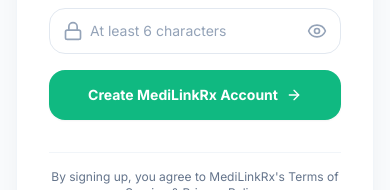
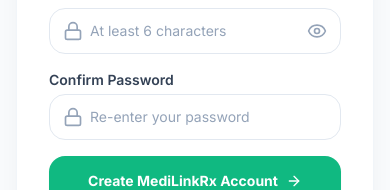
Before and after one commit to Mousumiparida123456/MEDILINK, a React (Vite) app: page /register in a window 390 px wide. Shown: the part 723-913 px from the top of the page. Built offline with nearby package versions, Linux system fonts and the light colour scheme; no server answers.

Commit message:
Enforce strict patient account login verification, Indian 10-digit mobile regex, confirm password, and duplicate checks

```diff
--- a/src/pages/Register.tsx
+++ b/src/pages/Register.tsx
@@ -13,6 +13,7 @@
     email: '',
     phone: '',
     password: '',
+    confirmPassword: '',
     role: 'user' as UserRole,
     pharmacyName: '',
     licenceNumber: '',
@@ -34,7 +35,7 @@
 
     const trimmedEmail = formData.email.trim().toLowerCase();
 
-    if (!formData.name || !trimmedEmail || !formData.password) {
+    if (!formData.name || !trimmedEmail || !formData.phone || !formData.password || !formData.confirmPassword) {
       setError('Please fill in all required fields.');
       setLoading(false);
       return;
@@ -46,14 +47,20 @@
       return;
     }
 
-    if (!formData.phone || !isValidPhoneNumber(formData.phone)) {
-      setError('Please enter a valid 10-digit mobile phone number (e.g. 9876543210).');
+    if (!isValidPhoneNumber(formData.phone)) {
+      setError('Please enter a valid 10-digit Indian mobile number.');
       setLoading(false);
       return;
     }
 
     if (formData.password.length < 6) {
       setError('Password must be at least 6 characters long.');
+      setLoading(false);
+      return;
+    }
+
+    if (formData.password !== formData.confirmPassword) {
+      setError('Passwords do not match.');
       setLoading(false);
       return;
     }
@@ -358,6 +365,25 @@
             </div>
           </div>
 
+          {/* Confirm Password */}
+          <div>
+            <label className="block text-sm font-semibold text-slate-700 mb-1">Confirm Password</label>
+            <div className="relative">
+              <div className="absolute inset-y-0 left-0 pl-3.5 flex items-center pointer-events-none text-slate-400">
+                <Lock className="h-5 w-5" />
+              </div>
+              <input
+                type={showPassword ? 'text' : 'password'}
+                required
+                minLength={6}
+                value={formData.confirmPassword}
+                onChange={(e) => setFormData({ ...formData, confirmPassword: e.target.value })}
+                className="pl-10 pr-10 block w-full rounded-xl border border-slate-200 py-3 text-slate-900 placeholder:text-slate-400 focus:outline-none focus:ring-2 focus:ring-primary/50 focus:border-primary transition-all text-sm"
+                placeholder="Re-enter your password"
+              />
+            </div>
+          </div>
+
           {/* Submit Button */}
           <button
             type="submit"
--- a/src/utils/accountStore.ts
+++ b/src/utils/accountStore.ts
@@ -58,14 +58,22 @@
 
 export const registerNewAccount = (newAcc: RegisteredAccount): { success: boolean; message?: string } => {
   const cleanEmail = newAcc.email.trim().toLowerCase();
+  const cleanPhone = newAcc.phone.trim();
   const accounts = getRegisteredAccounts();
-  const exists = accounts.some((acc) => acc.email.toLowerCase() === cleanEmail);
 
-  if (exists) {
-    return { success: false, message: 'An account with this email already exists.' };
+  const emailExists = accounts.some((acc) => acc.email.toLowerCase() === cleanEmail);
+  if (emailExists) {
+    return { success: false, message: 'An account with this email already exists. Please login instead.' };
   }
 
-  const updated = [...accounts, { ...newAcc, email: cleanEmail }];
+  if (newAcc.role === 'user') {
+    const phoneExists = accounts.some((acc) => acc.role === 'user' && acc.phone.trim() === cleanPhone);
+    if (phoneExists) {
+      return { success: false, message: 'An account with this mobile number already exists.' };
+    }
+  }
+
+  const updated = [...accounts, { ...newAcc, email: cleanEmail, phone: cleanPhone }];
   try {
     localStorage.setItem(REGISTERED_ACCOUNTS_KEY, JSON.stringify(updated));
   } catch (err) {
--- a/src/utils/validation.ts
+++ b/src/utils/validation.ts
@@ -1,29 +1,12 @@
 /**
- * Strict Phone Number Validation
- * Rejects fake/dummy sequences (e.g. 0000000000, 1111111111, 1234567890, 9999999999)
- * Validates 10-digit Indian mobile numbers (must start with 6, 7, 8, or 9)
- * Validates international numbers with country codes (10 to 15 digits)
+ * Strict Indian Mobile Number Validation
+ * Requires exactly 10 digits starting with 6, 7, 8, or 9.
+ * Regex: ^[6-9]\d{9}$
  */
 export const isValidPhoneNumber = (phoneStr: string): boolean => {
   if (!phoneStr) return false;
-  const digits = phoneStr.replace(/\D/g, '');
-
-  // Must be between 10 and 15 digits
-  if (digits.length < 10 || digits.length > 15) return false;
-
-  // Reject all identical repeating digits (e.g., 0000000000, 9999999999)
-  if (/^(\d)\1{9,}$/.test(digits)) return false;
-
-  // Reject sequential fake patterns like 1234567890 or 0123456789
-  if ('123456789012345'.includes(digits) || '012345678901234'.includes(digits)) return false;
-
-  // 10-digit mobile validation (Indian mobile numbers start with 6, 7, 8, or 9)
-  if (digits.length === 10) {
-    return /^[6-9]\d{9}$/.test(digits);
-  }
-
-  // International format validation (11-15 digits)
-  return /^[1-9]\d{9,14}$/.test(digits);
+  const cleanPhone = phoneStr.trim();
+  return /^[6-9]\d{9}$/.test(cleanPhone);
 };
 
 /**
```
